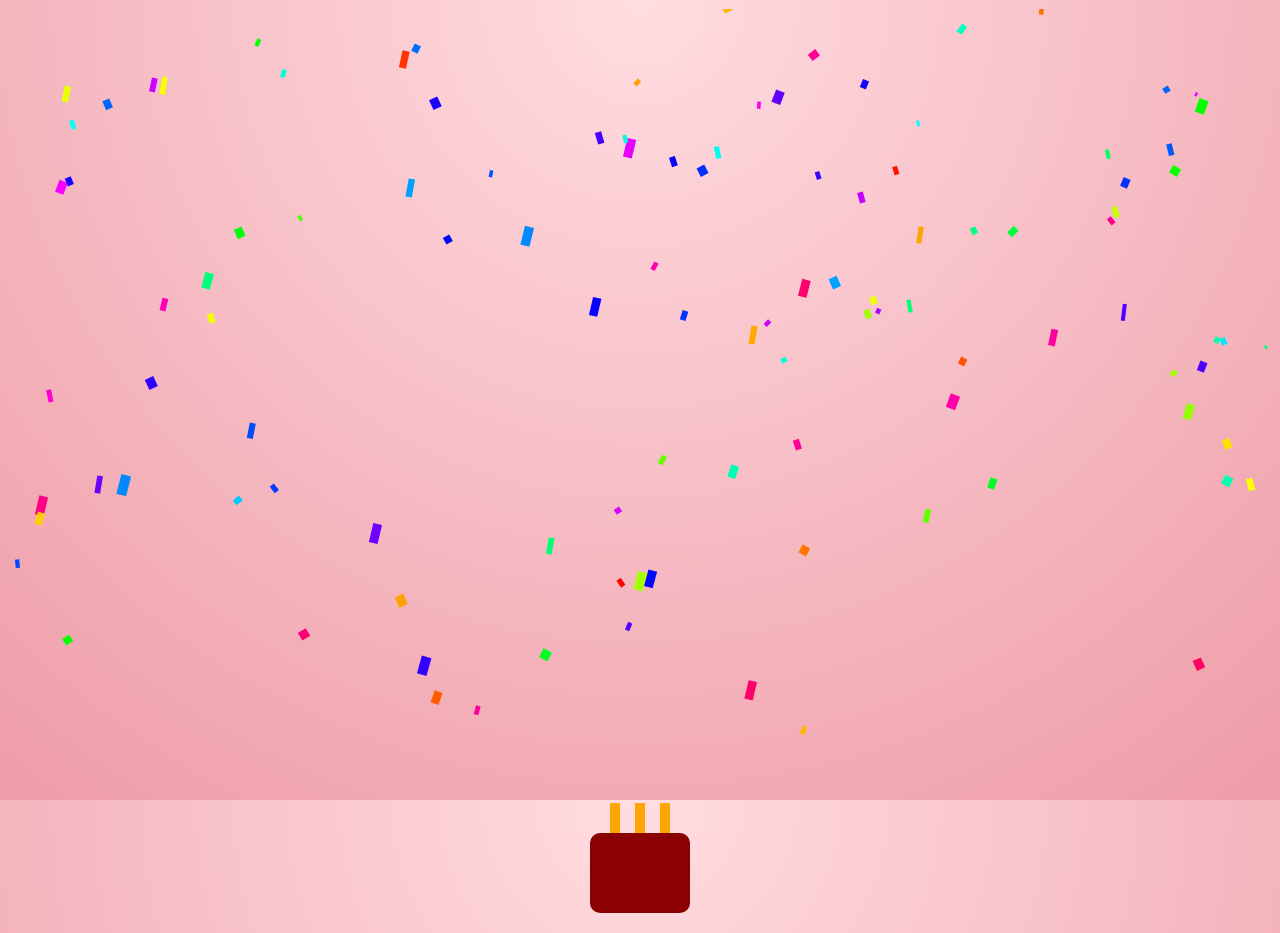
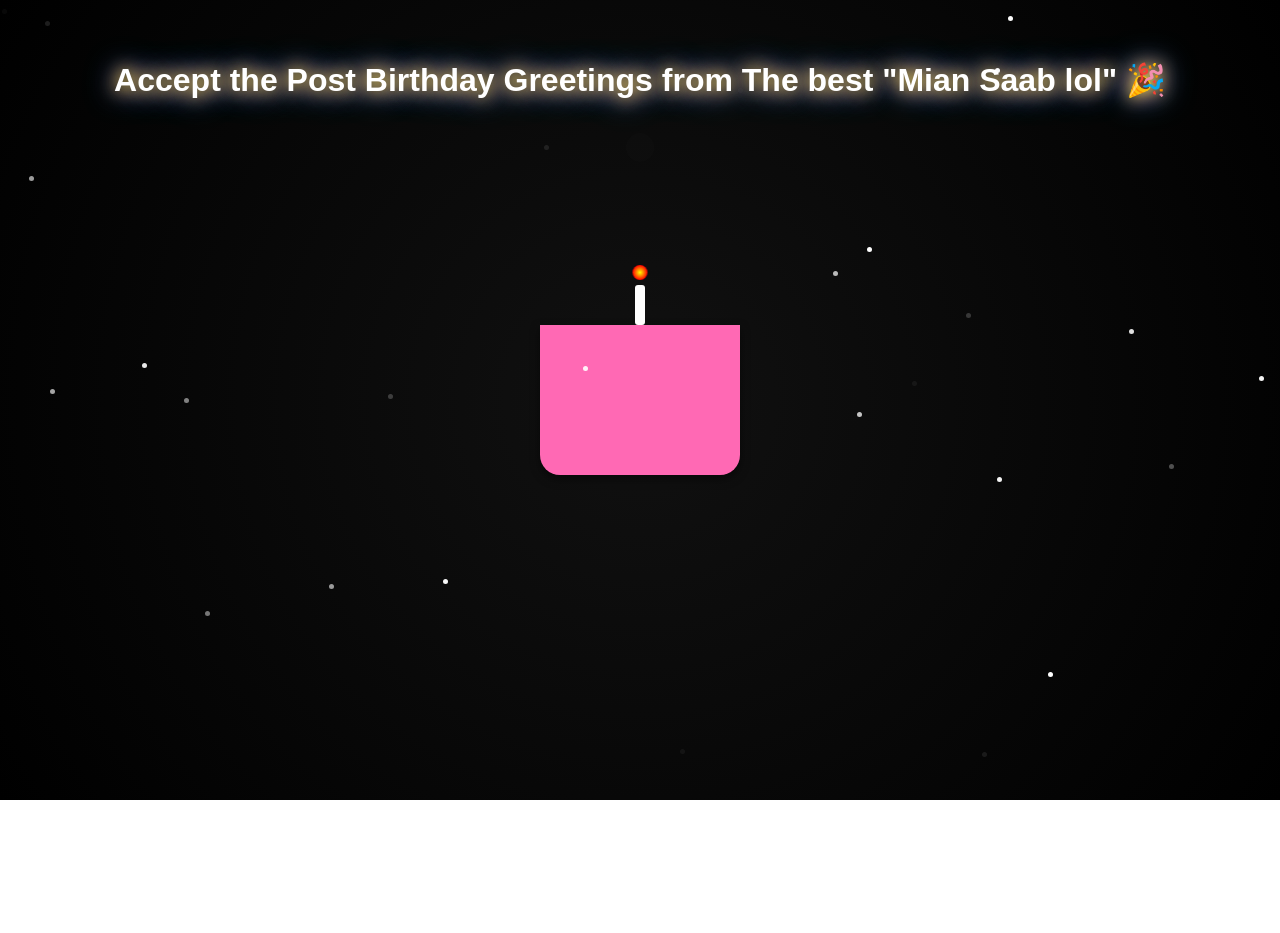
Before and after one commit to Muhammad-Bay/birthdaay_card, a plain HTML site: page index.html in a window 1280 px wide. After the commit the page ends 800 px from the top, so only its background shows below. Drawn offline with Linux system fonts and the light colour scheme.

Commit message:
Update index.html

```diff
--- a/index.html
+++ b/index.html
@@ -3,26 +3,118 @@
 <head>
   <meta charset="UTF-8" />
   <meta name="viewport" content="width=device-width, initial-scale=1.0" />
-  <title>Happy Birthday!</title>
-  <link rel="stylesheet" href="style.css" />
+  <title>Birthday Card</title>
+  <style>
+    body {
+      margin: 0;
+      height: 100vh;
+      display: flex;
+      justify-content: center;
+      align-items: center;
+      background: radial-gradient(circle at center, #111 0%, #000 100%);
+      overflow: hidden;
+      font-family: Arial, sans-serif;
+    }
+    h1 {
+      position: absolute;
+      top: 5%;
+      width: 100%;
+      text-align: center;
+      font-size: 2rem;
+      color: #fff;
+      text-shadow: 0 0 10px #ff0, 0 0 20px #f0f, 0 0 30px #0ff;
+      animation: glow 2s infinite alternate;
+    }
+    @keyframes glow {
+      from { text-shadow: 0 0 5px #fff; }
+      to { text-shadow: 0 0 20px #ff0, 0 0 30px #f0f, 0 0 40px #0ff; }
+    }
+    .cake {
+      position: relative;
+      width: 200px;
+      height: 150px;
+      background: #ff69b4;
+      border-radius: 0 0 20px 20px;
+      box-shadow: 0 4px 10px rgba(0,0,0,0.5);
+    }
+    .candle {
+      position: absolute;
+      width: 10px;
+      height: 40px;
+      background: #fff;
+      left: 50%;
+      transform: translateX(-50%);
+      top: -40px;
+      border-radius: 3px;
+    }
+    .flame {
+      position: absolute;
+      width: 15px;
+      height: 15px;
+      background: radial-gradient(circle, #ff0 0%, #f00 70%);
+      border-radius: 50%;
+      top: -20px;
+      left: 50%;
+      transform: translateX(-50%);
+      animation: flicker 0.2s infinite;
+    }
+    @keyframes flicker {
+      0% { transform: translateX(-50%) scale(1); }
+      50% { transform: translateX(-50%) scale(1.2); }
+      100% { transform: translateX(-50%) scale(1); }
+    }
+    .smoke {
+      position: absolute;
+      width: 10px;
+      height: 10px;
+      border-radius: 50%;
+      background: rgba(200,200,200,0.5);
+      top: -50px;
+      left: 50%;
+      transform: translateX(-50%);
+      animation: rise 3s infinite;
+    }
+    @keyframes rise {
+      0% { opacity: 0.5; transform: translate(-50%, 0) scale(1); }
+      100% { opacity: 0; transform: translate(-50%, -100px) scale(3); }
+    }
+    .light {
+      position: absolute;
+      width: 5px;
+      height: 5px;
+      background: #fff;
+      border-radius: 50%;
+      animation: twinkle 2s infinite;
+    }
+    @keyframes twinkle {
+      0%, 100% { opacity: 0; }
+      50% { opacity: 1; }
+    }
+  </style>
 </head>
 <body>
-  <div class="card">
-    <h1>🎂 Accept the Post Birthday Greetings 🎂</h1>
-    <h2>from The best "Mian Saab lol"</h2>
-    <canvas id="confetti"></canvas>
-    <div class="cake">
-      <div class="candle"></div>
-      <div class="candle"></div>
-      <div class="candle"></div>
+  <h1>Accept the Post Birthday Greetings from The best "Mian Saab lol" 🎉</h1>
+  <div class="cake">
+    <div class="candle">
+      <div class="flame"></div>
+      <div class="smoke"></div>
     </div>
   </div>
 
-  <!-- Background Music -->
-  <audio id="birthdayMusic" autoplay loop>
-    <source src="assets/happy-birthday.mp3" type="audio/mpeg">
+  <audio autoplay loop>
+    <source src="https://www.bensound.com/bensound-music/bensound-happyrock.mp3" type="audio/mpeg">
   </audio>
 
-  <script src="script.js"></script>
+  <script>
+    // Generate random lights
+    for (let i = 0; i < 30; i++) {
+      const light = document.createElement('div');
+      light.classList.add('light');
+      light.style.top = Math.random() * window.innerHeight + 'px';
+      light.style.left = Math.random() * window.innerWidth + 'px';
+      light.style.animationDuration = (1 + Math.random()*3) + 's';
+      document.body.appendChild(light);
+    }
+  </script>
 </body>
 </html>
```
